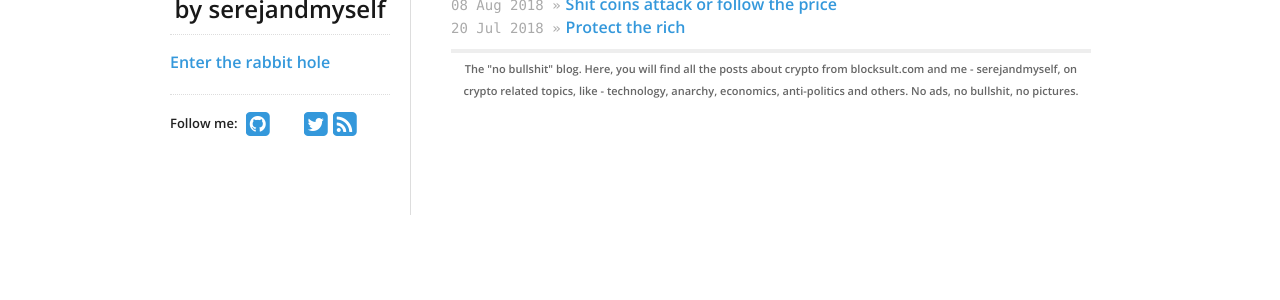
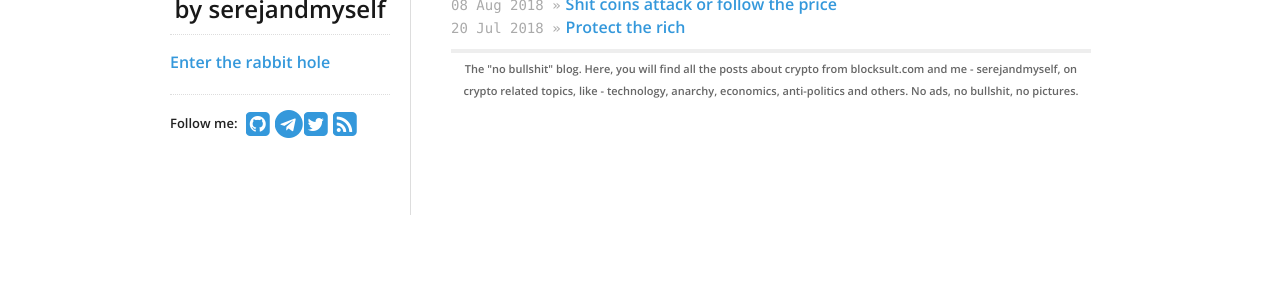
Before and after one commit to serejandmyself/serejandmyself.github.io, a Jekyll site: the page built from index.html, in a window 1280 px wide. Shown: the part 217-517 px from the top of the page. Built offline with Jekyll 4.4.1, drawn with Linux system fonts in a browser that asks for light colours.

Commit message:
Update social.html

```diff
--- a/_includes/social.html
+++ b/_includes/social.html
@@ -8,7 +8,7 @@
 
   {% if site.data.theme.social.telegram %}
   <a title="{{ site.data.theme.social.telegram }} on Telegram" href="https://t.me/{{ site.data.theme.social.telegram }}">
-    <i class="fa fa-telegram-square"></i>
+    <i class="fa fa-telegram"></i>
   </a>
   {% endif %}
 
```
